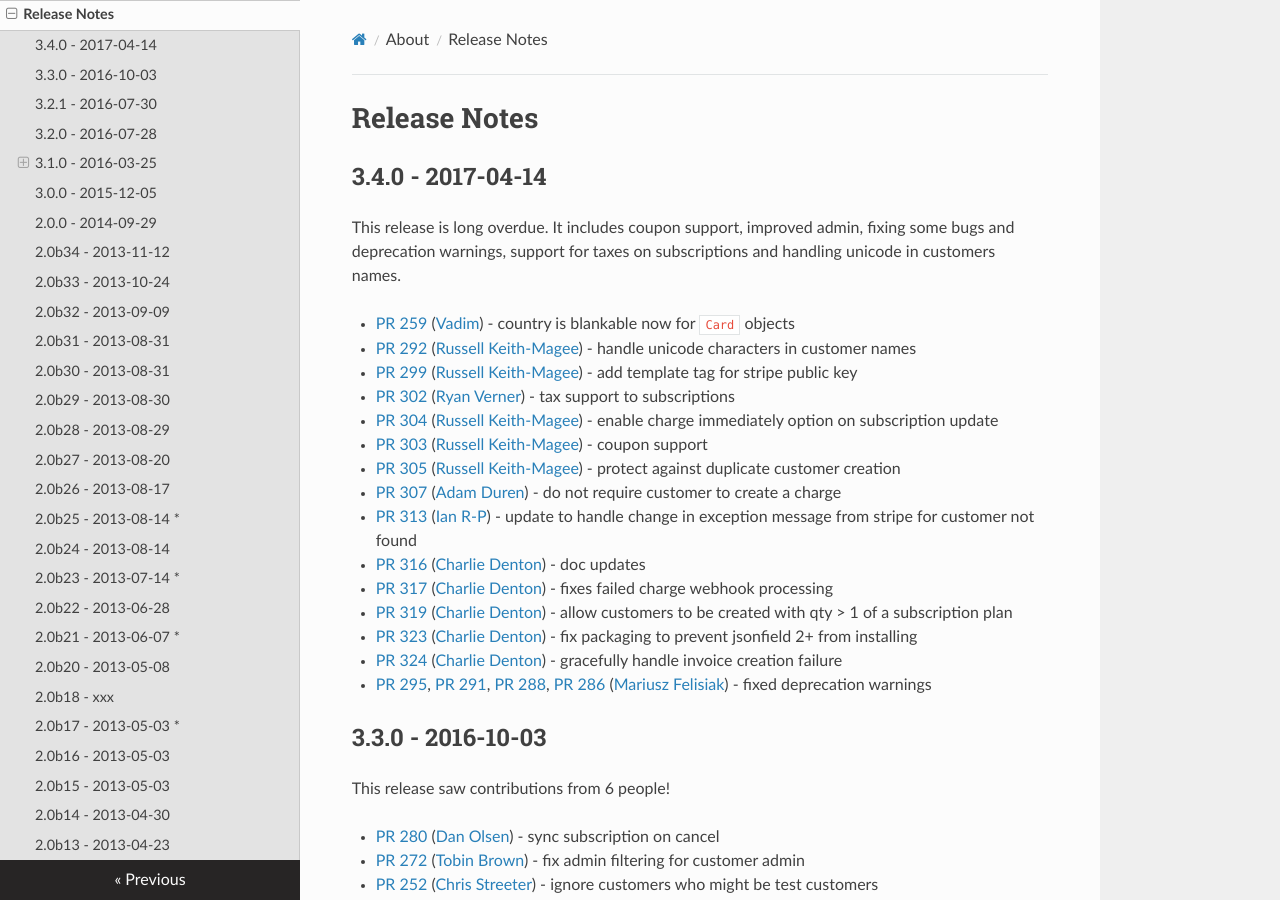
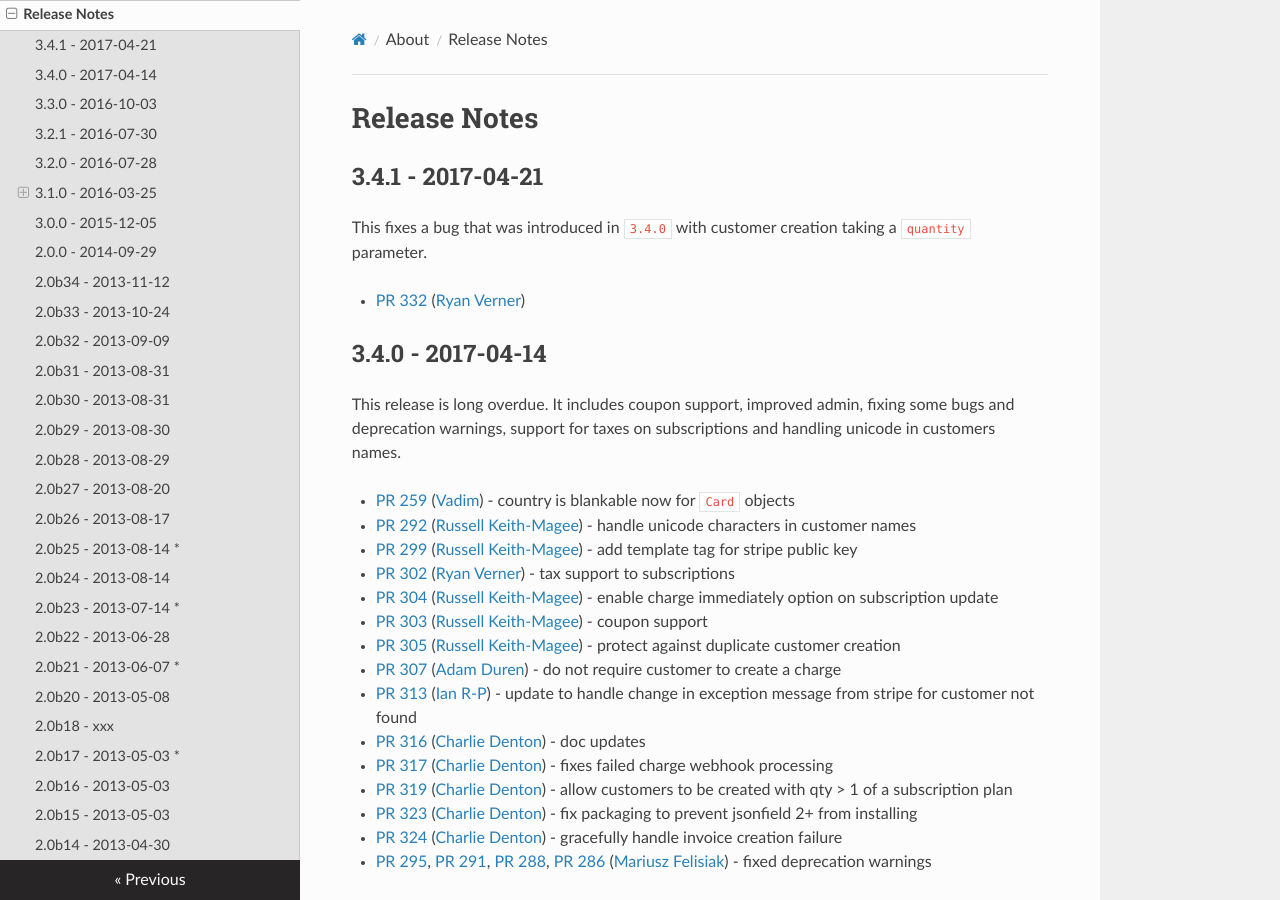
Before and after one commit to pinax/pinax-stripe-light, an MkDocs documentation site: the page built from docs/about/release-notes.md, in a window 1280 px wide and 900 px high. Built offline with MkDocs 1.6.1, drawn with Linux system fonts in a browser that asks for light colours; nearby versions of some CDN libraries; old or Windows-style settings are respelled for this version of MkDocs.

Commit message:
Update release-notes.md

```diff
--- a/docs/about/release-notes.md
+++ b/docs/about/release-notes.md
@@ -1,4 +1,11 @@
 # Release Notes
+
+## 3.4.1 - 2017-04-21
+
+This fixes a bug that was introduced in `3.4.0` with customer creation taking a `quantity` parameter.
+
+* [PR 332](https://github.com/pinax/pinax-stripe/pull/332) ([Ryan Verner](https://github.com/xfxf))
+
 
 ## 3.4.0 - 2017-04-14
 
```
